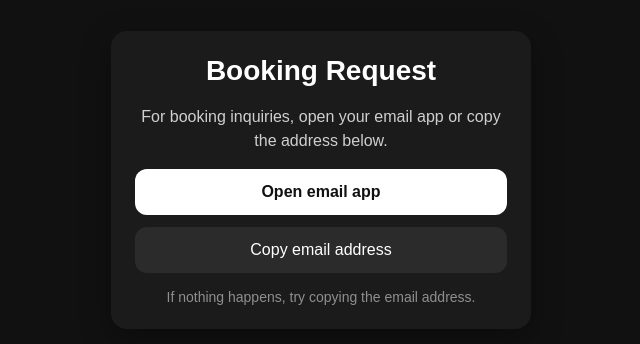
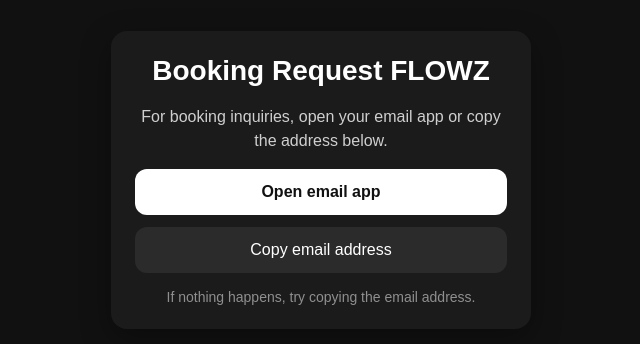
Before and after one commit to iamflowz-812/mail-redirect, a plain HTML site: page index.html in a window 1280 px wide. Shown: the part 244-588 px from the top of the page, without its empty margins (319-959 px from the left). Drawn offline with Linux system fonts and the light colour scheme.

Commit message:
Update index.html

```diff
--- a/index.html
+++ b/index.html
@@ -73,7 +73,7 @@
 
 <body>
   <div class="card">
-    <h1>Booking Request</h1>
+    <h1>Booking Request FLOWZ</h1>
 
     <p>
       For booking inquiries, open your email app or copy the address below.
```
